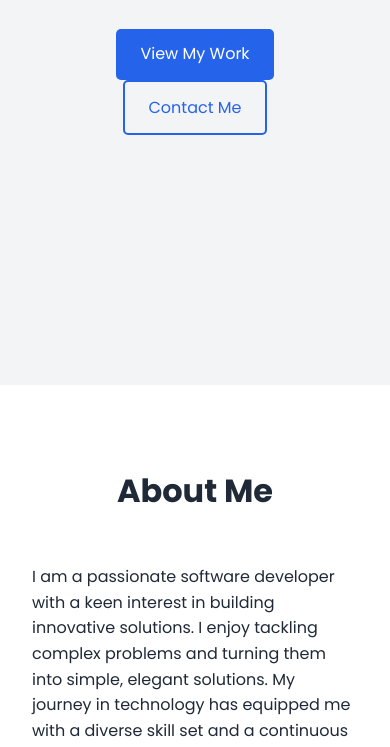
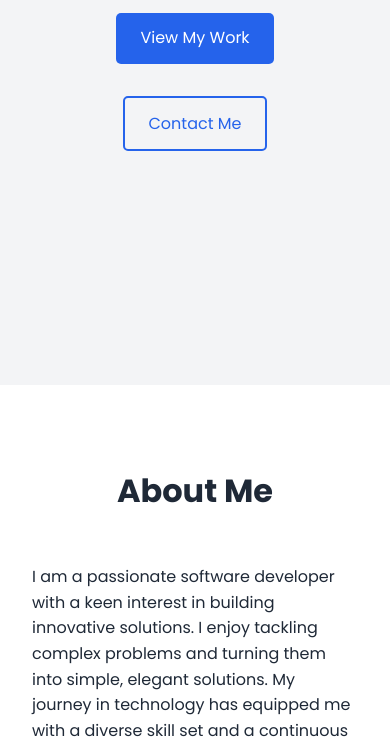
Before and after one commit to widyobumi/widyobumi.github.io, a plain HTML site: page index.html in a window 390 px wide. Shown: the part 459-1206 px from the top of the page. Drawn offline with Linux system fonts and the light colour scheme.

Commit message:
fix: improve button spacing for mobile view

```diff
--- a/css/style.css
+++ b/css/style.css
@@ -93,12 +93,19 @@ body {
 }
 
 /* Button Styles */
+.cta-buttons {
+    display: flex;
+    gap: 1rem;
+    justify-content: center;
+    flex-wrap: wrap;
+}
+
 .btn {
     display: inline-block;
     padding: 0.8rem 1.5rem;
     border-radius: 5px;
     text-decoration: none;
-    margin: 0 0.5rem;
+    margin: 0.5rem;
     transition: transform 0.3s ease;
 }
 
```
